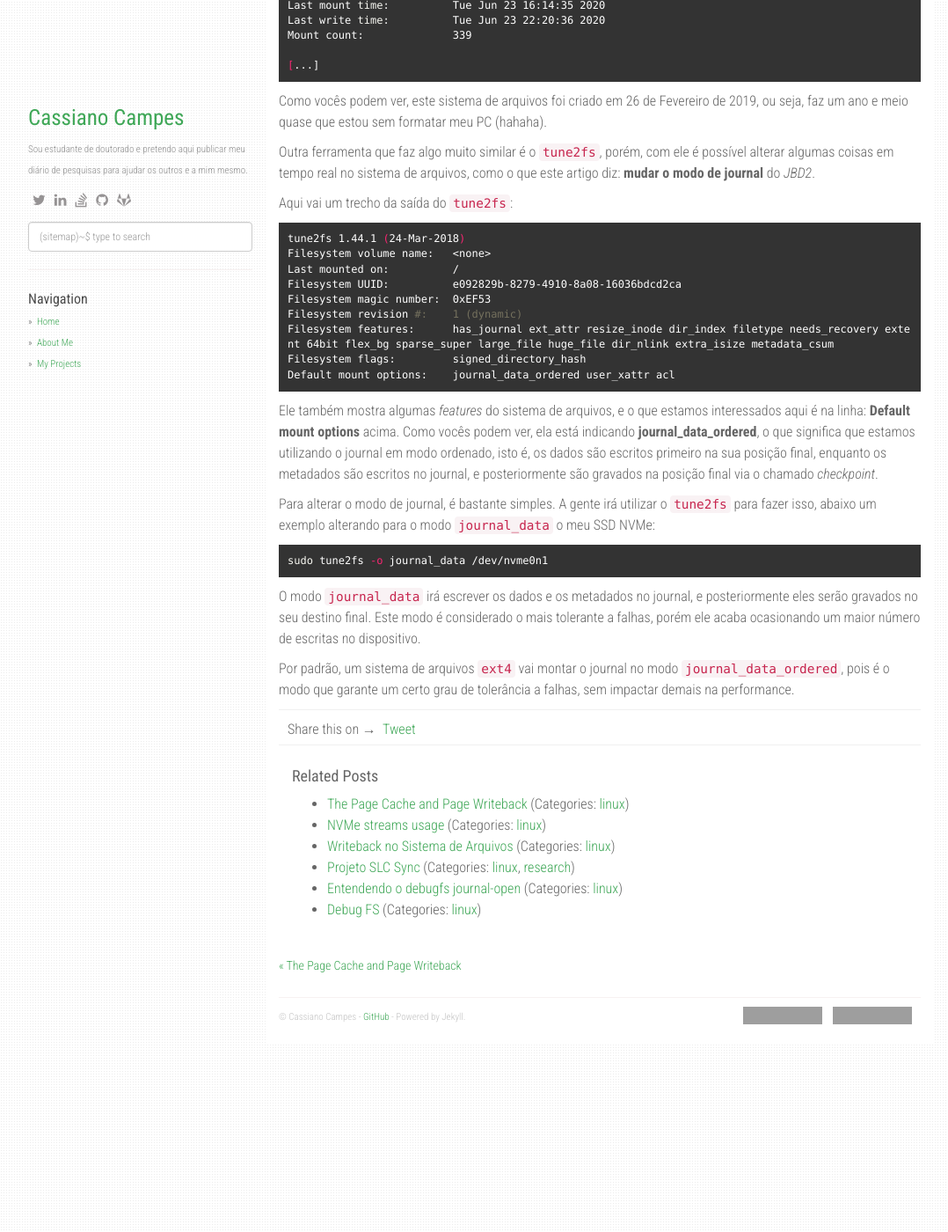
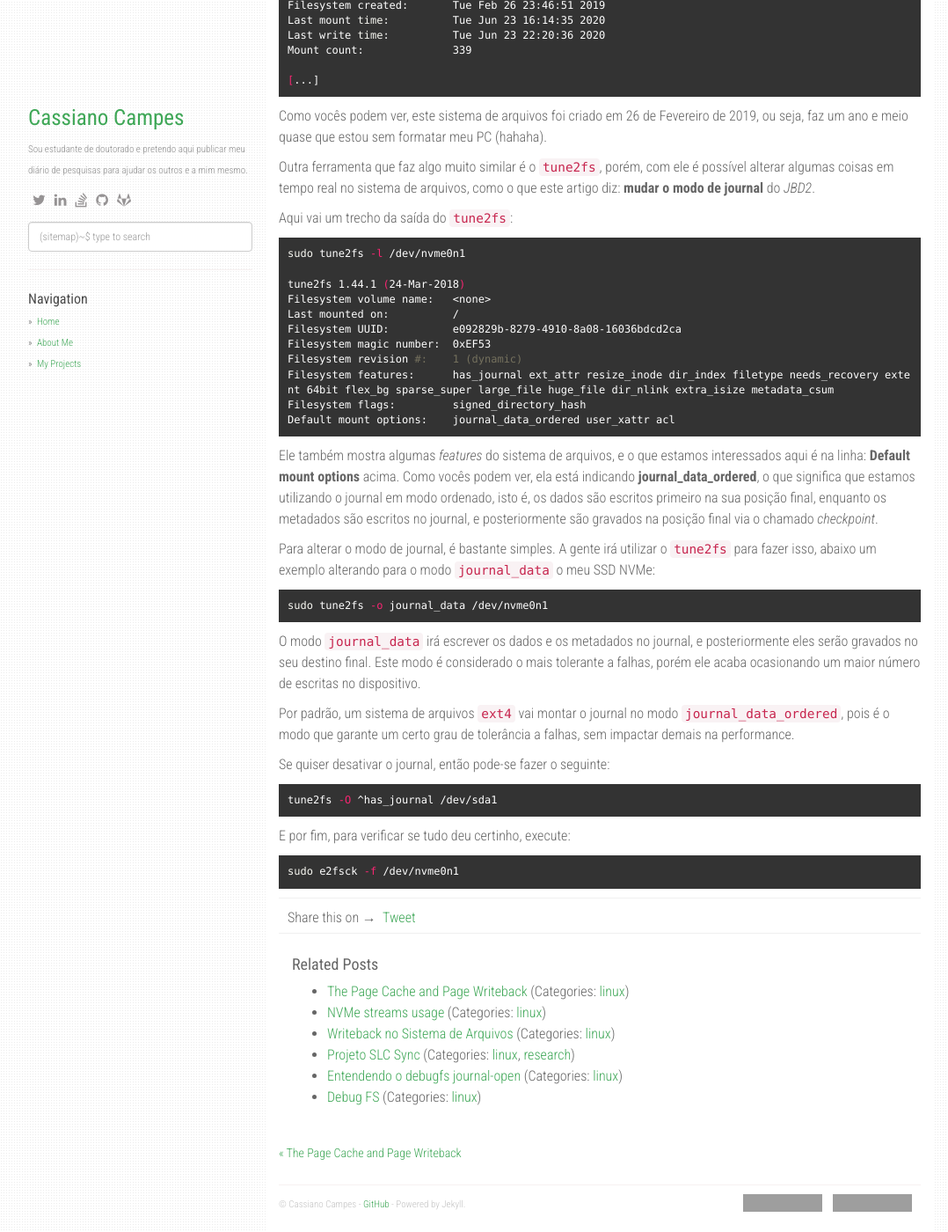
Before and after one commit to campescassiano/campescassiano.github.io, a Jekyll site: the page built from _posts/2020-06-23-journal-mode.md, in a window 1280 px wide and 1400 px high, scrolled down 475 px. Shown: the whole window at 88% size, without its empty margins (53-1131 px from the left). Built offline with Jekyll 4.4.1, drawn with Linux system fonts in a browser that asks for light colours; nearby versions of some CDN libraries; comment, search, counter and statistics services are not loaded; some of the changed text lies outside the part shown; grey boxes are pictures that could not be loaded.

Commit message:
atualizado
Signed-off-by: Cassiano Campes <cassianocampes@gmail.com>

````diff
--- a/_posts/2020-06-23-journal-mode.md
+++ b/_posts/2020-06-23-journal-mode.md
@@ -19,6 +19,7 @@ porrada de coisas que tu não precisa saber. Eu diria que é bem completo.
 Aqui vai um trechinho do meu `dumpe2fs`:
 
 ```sh
+sudo dumpe2fs -h /dev/nvme0n1
 [...]
 
 Blocks per group:         32768
@@ -44,6 +45,8 @@ o que este artigo diz: **mudar o modo de journal** do _JBD2_.
 Aqui vai um trecho da saída do `tune2fs`:
 
 ```sh
+sudo tune2fs -l /dev/nvme0n1
+
 tune2fs 1.44.1 (24-Mar-2018)
 Filesystem volume name:   <none>
 Last mounted on:          /
@@ -79,3 +82,15 @@ um maior número de escritas no dispositivo.
 Por padrão, um sistema de arquivos `ext4` vai montar o journal no modo
 `journal_data_ordered`, pois é o modo que garante um certo grau de
 tolerância a falhas, sem impactar demais na performance.
+
+Se quiser desativar o journal, então pode-se fazer o seguinte:
+
+```sh
+tune2fs -O ^has_journal /dev/sda1
+```
+
+E por fim, para verificar se tudo deu certinho, execute:
+
+```sh
+sudo e2fsck -f /dev/nvme0n1
+```
````
